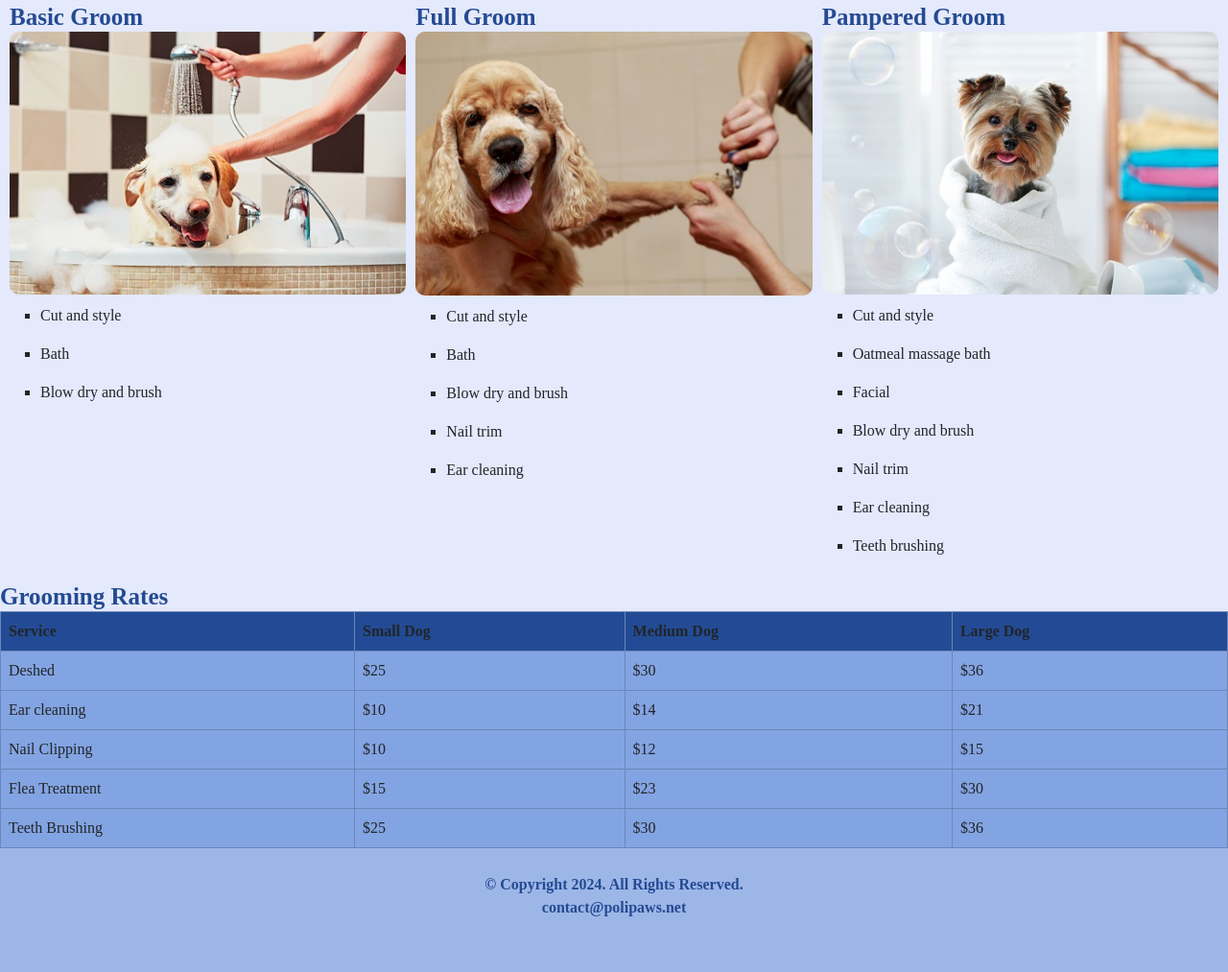
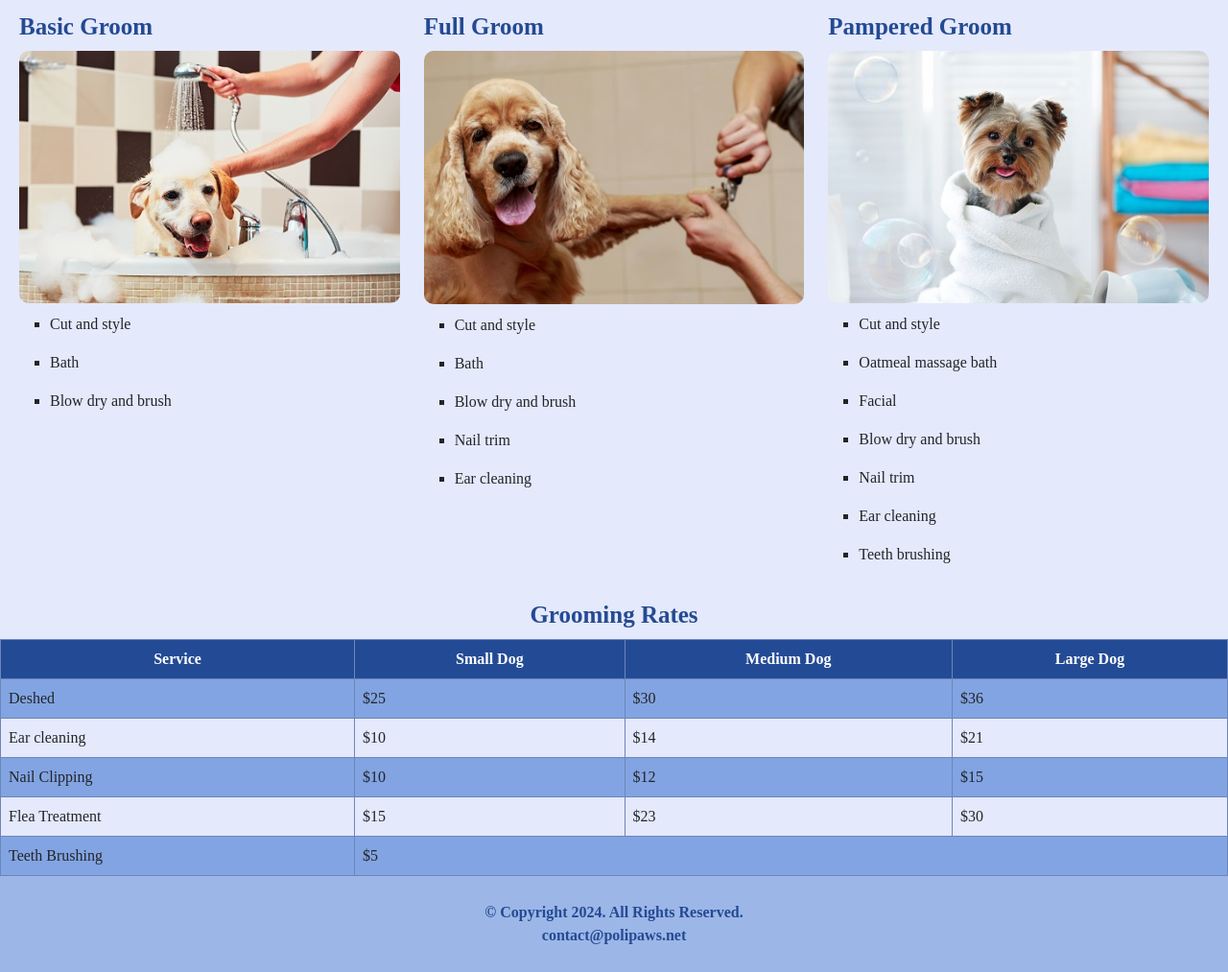
Before and after one commit to joshuawatford/FinalExamProject, a plain HTML site: page services.html in a window 1280 px wide. Shown: the part 265-1278 px from the top of the page at 96% size. Before the commit the page ends 1249 px from the top, so only its background shows below. Drawn offline with nearby package versions, Linux system fonts and the light colour scheme; a web font is replaced by a local one.

Commit message:
completed table to make it look more presentable; headers are centered with white text and bottom cell takes up full column width since its the only one; additionally made colors alternate

```diff
--- a/services.html
+++ b/services.html
@@ -118,10 +118,10 @@
           </ul>
         </section>
       </main>
-      <h5>Grooming Rates</h5>
+      <h5 class="tableh5">Grooming Rates</h5>
       <table>
         <thead>
-          <tr>
+          <tr class="tableheader">
             <th>Service</th>
             <th>Small Dog</th>
             <th>Medium Dog</th>
@@ -129,7 +129,7 @@
           </tr>
         </thead>
         <tbody>
-          <tr>
+          <tr class="alt1">
             <td>Deshed</td>
             <td>$25</td>
             <td>$30</td>
@@ -141,7 +141,7 @@
             <td>$14</td>
             <td>$21</td>
           </tr>
-          <tr>
+          <tr class="alt1">
             <td>Nail Clipping</td>
             <td>$10</td>
             <td>$12</td>
@@ -153,11 +153,9 @@
             <td>$23</td>
             <td>$30</td>
           </tr>
-          <tr>
+          <tr class="alt1">
             <td>Teeth Brushing</td>
-            <td>$25</td>
-            <td>$30</td>
-            <td>$36</td>
+            <td colspan="3">$5</td>
           </tr>
 
         </tbody>
--- a/style.css
+++ b/style.css
@@ -74,12 +74,17 @@ h5 {
   font-family: "Markazi Text", serif;
   font-size: 25px;
   font-weight: bold;
+  padding-bottom: 10px;
   margin: 0;
+
+}
+.tableh5{
+  text-align: center;
 }
 .groomoptions{
   flex-direction: row;
-  padding: 10px;
-  gap: 10px;
+  padding: 20px;
+  gap: 25px;
   justify-content: space-between;
 }
 .doggie-bath, .doggie-nail-trim, .doggie-towel{
@@ -94,23 +99,30 @@ h5 {
 }
 table {
   font-family: "Markazi Text", serif;
-  width: 100%; /* Makes the table span the full width of its container */
-  border-collapse: collapse; /* Combines borders of adjacent cells */
+  width: 100%;
+  border-collapse: collapse;
 }
 
-th, td {
-  border: 1px solid #6b86b9; /* Adds a border around table cells */
-  padding: 8px; /* Adds padding inside cells */
-  text-align: left; /* Aligns text to the left inside cells */
+
+.tableheader th{
+  color: #fff;
+  text-align: center;
+  background-color: #234b95;
+  font-weight: bold;
 }
-td{
+.alt1{
   background-color: #83a4e2;
 }
+tr{
+  background-color: #e5e9fc;
+}
+.tbrushcell{
 
-th {
-  background-color: #234b95; /* Sets a background color for header cells */
-  font-weight: bold; /* Makes header text bold */
-  border-left: ;
+}
+th, td {
+  border: 1px solid #6b86b9;
+  padding: 8px;
+  text-align: left;
 }
 footer{
   display: flex;
```
